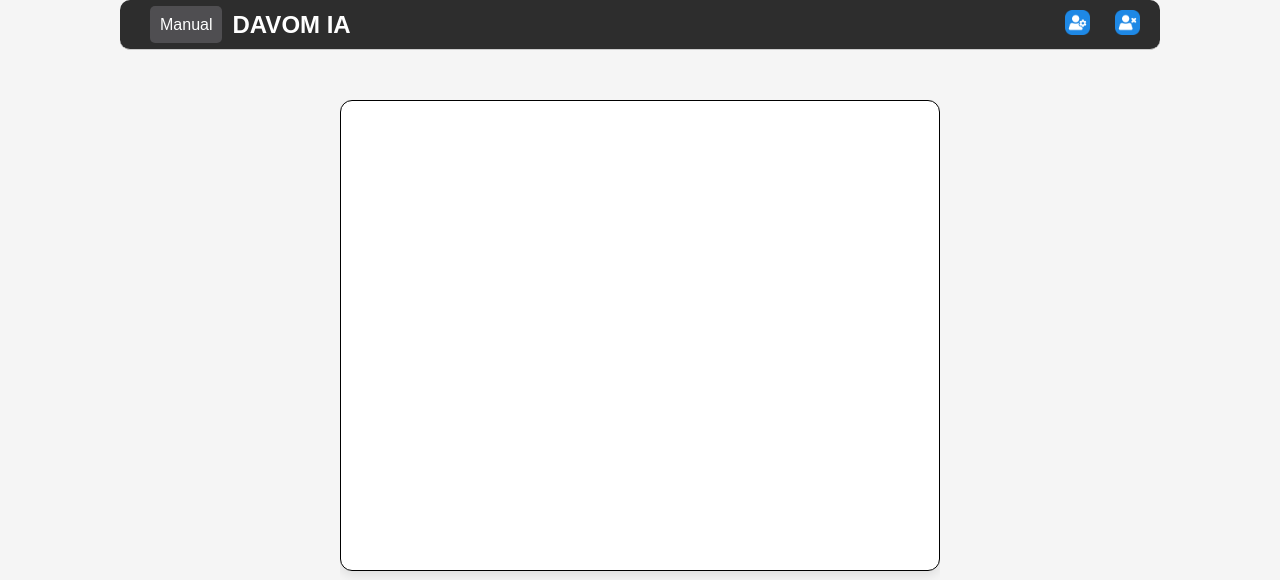
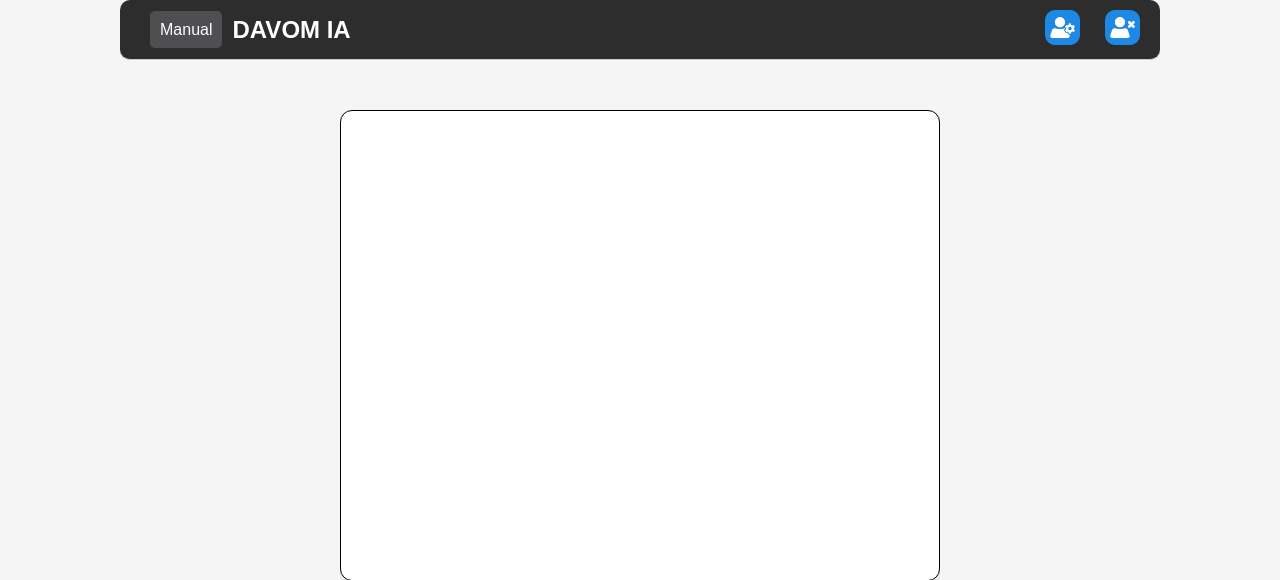
Before and after one commit to Felix1414/DavomIA, a Flask app: page / in a window 1280 px wide. Shown: the top 580 px of the page. Run offline with Flask 3, Linux system fonts and the light colour scheme; the visitor is signed in with stand-in values (Sample User, id 1).

Commit message:
Update styles.css

```diff
--- a/static/styles.css
+++ b/static/styles.css
@@ -46,8 +46,8 @@ header {
 }
 
 .icons .icon {
-    width: 25px;
-    height: 25px;
+    width: 35px;
+    height: 35px;
     fill: white;
     cursor: pointer;
 }
```
